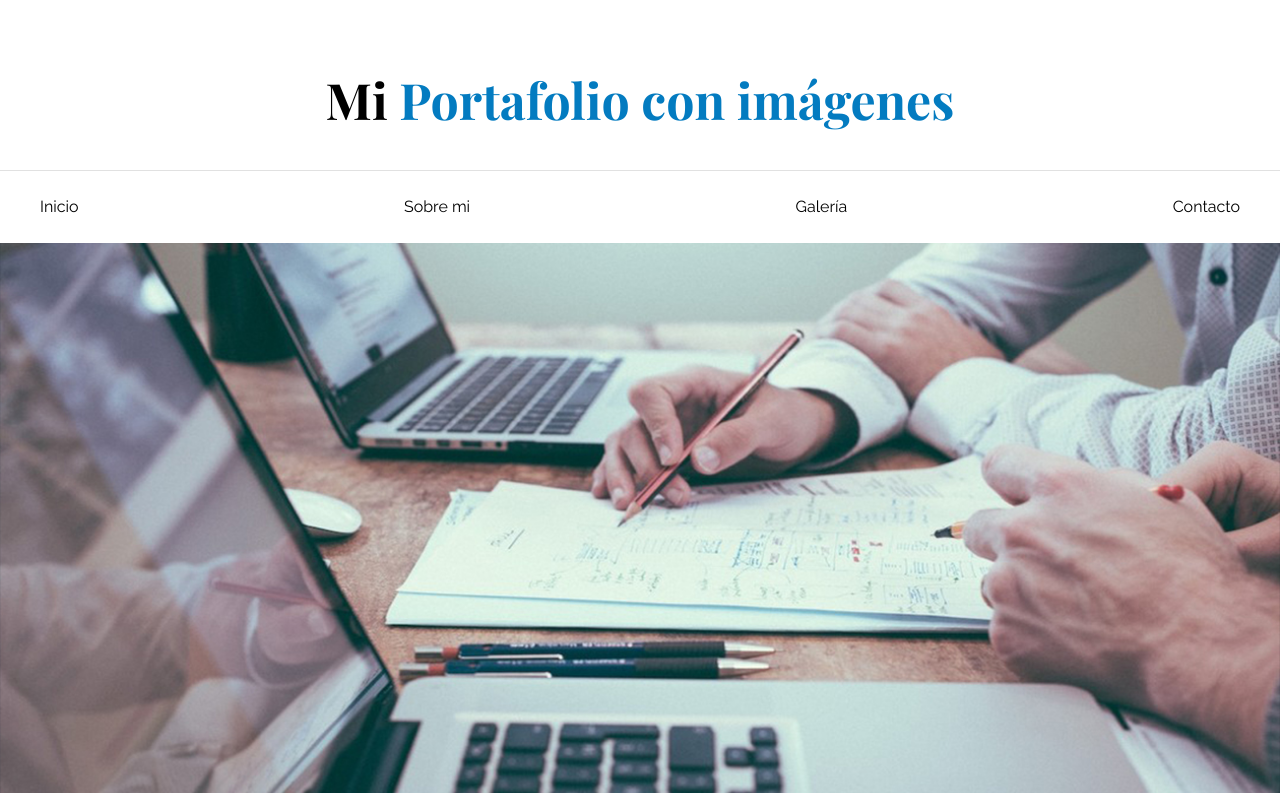
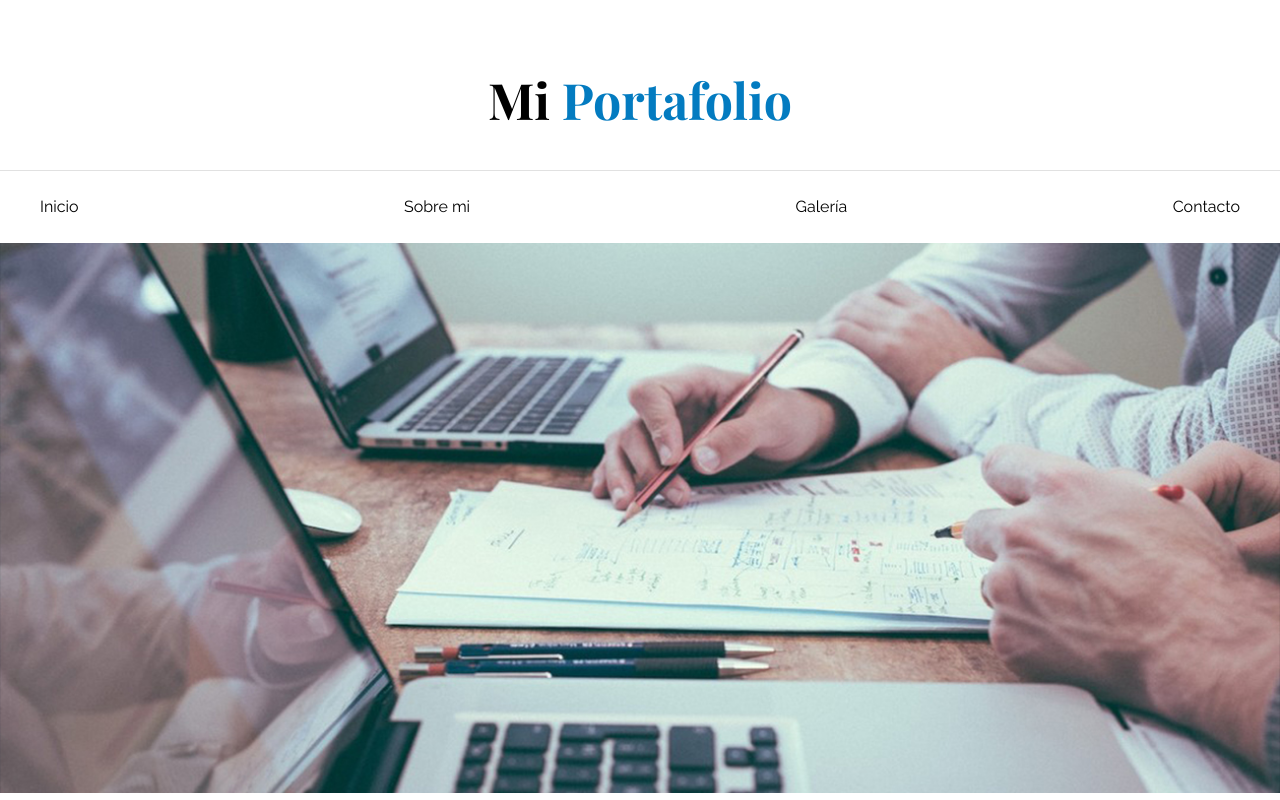
Before and after one commit to Hanni2022/cv, a plain HTML site: page index.html in a window 1280 px wide. Shown: the top 800 px of the page. Drawn offline with nearby package versions, Linux system fonts and the light colour scheme.

Commit message:
modificacion del titulo imagenes

```diff
--- a/index.html
+++ b/index.html
@@ -13,7 +13,7 @@
 </head>
 <body>
     <header>
-        <h1 class="nombre-sitio">Mi <span> Portafolio con imágenes </span></h1>
+        <h1 class="nombre-sitio">Mi <span> Portafolio </span></h1>
     </header>
 
     <div class="contenedor-navegacion">
```
